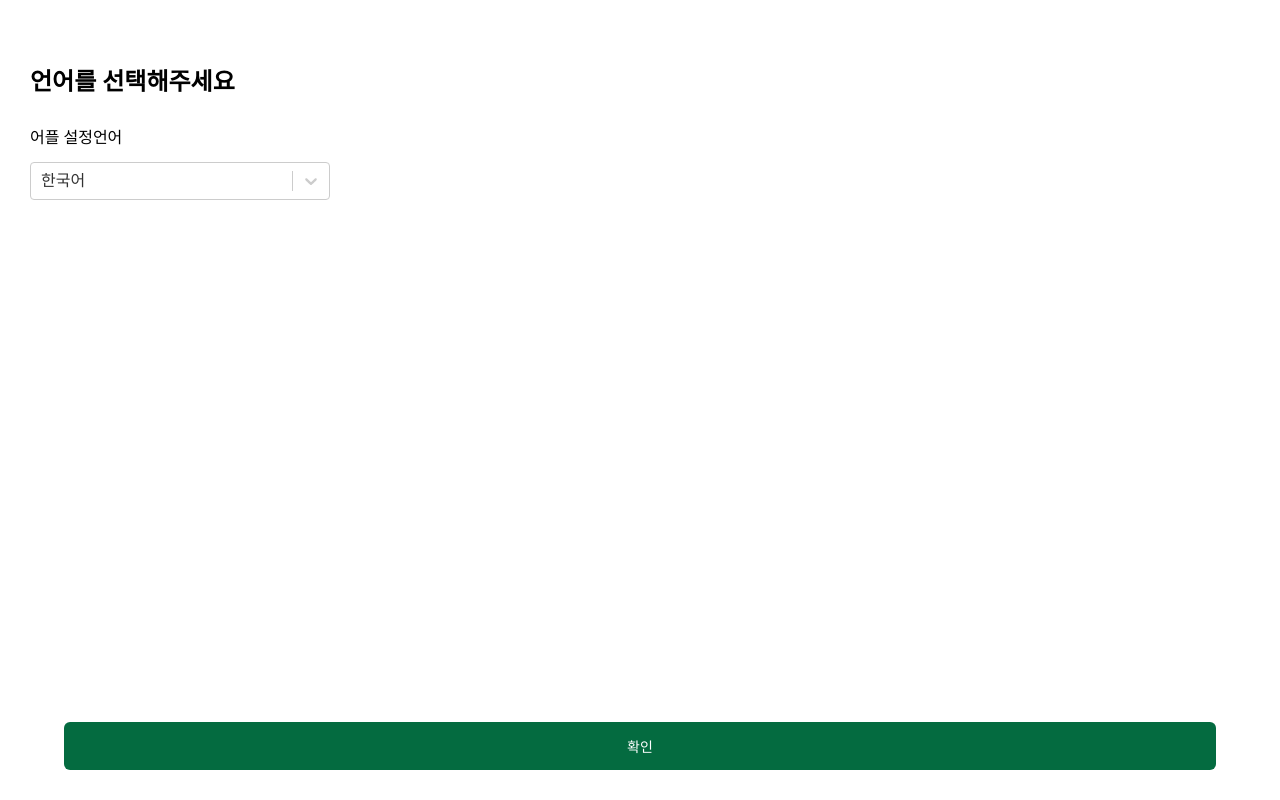
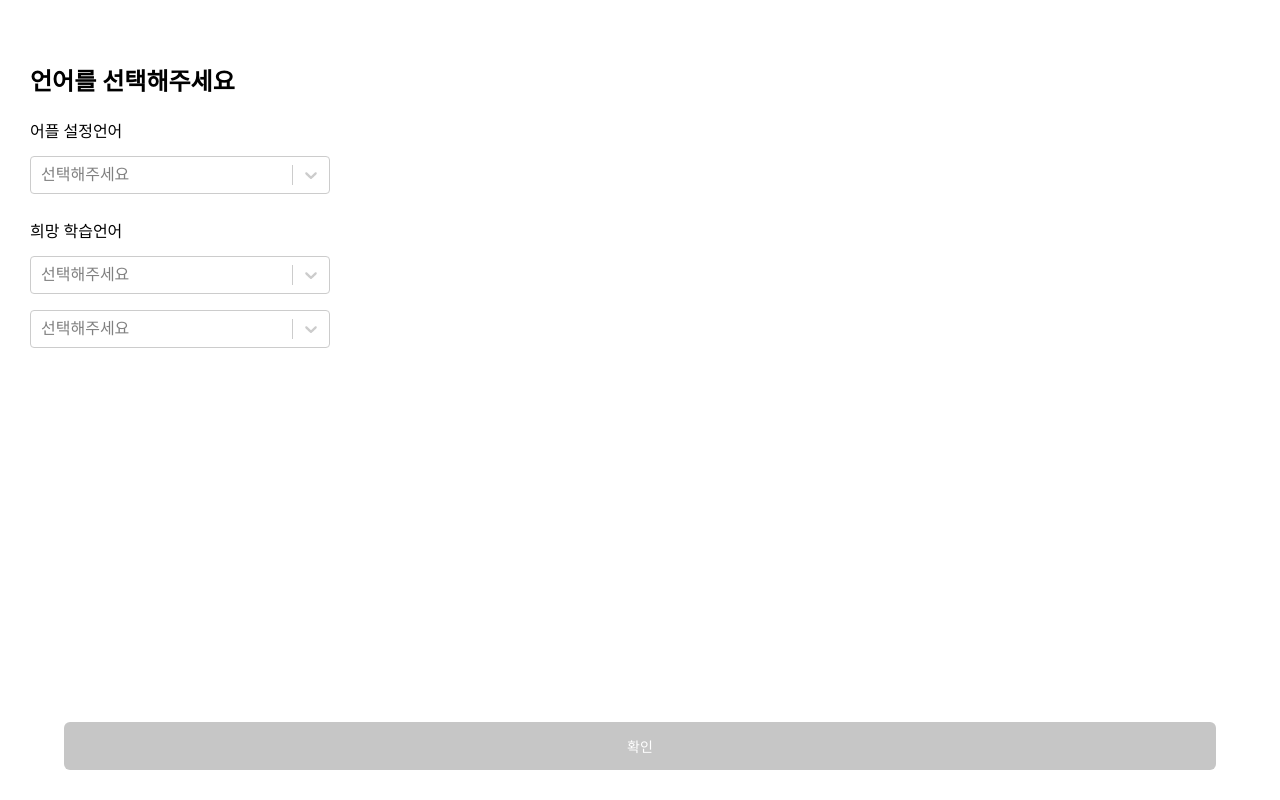
Before and after one commit to ho0010/KUchat-Frontend, a React (Create React App) app: page /signup in a window 1280 px wide. Built offline with nearby package versions, Linux system fonts and the light colour scheme; a web font is replaced by a local one.

Commit message:
Feat: confirm validity

```diff
--- a/src/routes/Signup/Signup.tsx
+++ b/src/routes/Signup/Signup.tsx
@@ -10,7 +10,7 @@ import Birth from "./components/Birth";
 import SignupComplete from "./components/SignupComplete";
 import styles from "./Signup.module.css";
 
-type Step =
+export type Step =
   | "Language"
   | "Nation"
   | "Name"
@@ -22,8 +22,14 @@ type Step =
 
 const Signup = () => {
   const [step, setStep] = useState<Step>("Language");
+  const [validSteps, setValidSteps] = useState<{ [key in Step]?: boolean }>({});
+
+  const setStepValidity = (step: Step, isValid: boolean) => {
+    setValidSteps((prev) => ({ ...prev, [step]: isValid }));
+  };
+
   const steps: Record<Step, JSX.Element> = {
-    Language: <Language />,
+    Language: <Language setStepValidity={setStepValidity} />,
     Nation: <Nation />,
     Name: <Name />,
     StudentId: <StudentId />,
@@ -58,6 +64,26 @@ const Signup = () => {
     }
   };
 
+  const handleConfirmClick = () => {
+    if (step === "Language") {
+      setStep("Nation");
+    } else if (step === "Nation") {
+      setStep("Name");
+    } else if (step === "Name") {
+      setStep("StudentId");
+    } else if (step === "StudentId") {
+      setStep("StudentInfo");
+    } else if (step === "StudentInfo") {
+      setStep("Gender");
+    } else if (step === "Gender") {
+      setStep("Birth");
+    } else if (step === "Birth") {
+      setStep("SignupComplete");
+    }
+  };
+
+  const isConfirmBtnEnabled = validSteps[step] === true;
+
   return (
     <div className={styles.root}>
       <div className={styles.backBtn}>
@@ -73,7 +99,16 @@ const Signup = () => {
         <div>{steps[step]}</div>
       </div>
       <div className={styles.bottom}>
-        <button className={styles.confirmBtn}>확인</button>
+        <button
+          className={styles.confirmBtn}
+          style={{
+            backgroundColor: isConfirmBtnEnabled ? "#046B40" : "#c6c6c6",
+          }}
+          disabled={!isConfirmBtnEnabled}
+          onClick={handleConfirmClick}
+        >
+          확인
+        </button>
       </div>
     </div>
   );
--- a/src/routes/Signup/components/Language.tsx
+++ b/src/routes/Signup/components/Language.tsx
@@ -1,12 +1,15 @@
-import React, { useState } from "react";
+import React, { useEffect, useState } from "react";
 import SignupTitle from "./SignupTitle";
 import SignupSelectbox from "./SignupSelectbox";
+import { Step } from "../Signup";
 
 interface LanguageOption {
   value: string;
   label: string;
 }
-
+interface LanguageProps {
+  setStepValidity: (step: Step, isValid: boolean) => void;
+}
 const appLanguage: LanguageOption[] = [
   { value: "한국어", label: "한국어" },
   { value: "영어", label: "영어" },
@@ -14,13 +17,42 @@ const appLanguage: LanguageOption[] = [
   { value: "일본어", label: "일본어" },
 ];
 
-const Language = () => {
+const studyLanguage: LanguageOption[] = [
+  { value: "한국어", label: "한국어" },
+  { value: "영어", label: "영어" },
+  { value: "중국어", label: "중국어" },
+  { value: "일본어", label: "일본어" },
+];
+
+const Language: React.FC<LanguageProps> = ({ setStepValidity }) => {
   const [selectedAppLanguage, setSelectedAppLanguage] =
-    useState<LanguageOption | null>(appLanguage[0]);
+    useState<LanguageOption | null>(null);
 
   const handleAppLanguageChange = (option: LanguageOption | null) => {
     setSelectedAppLanguage(option);
   };
+
+  const [selectedStudyLanguage1, setSelectedStudyLanguage1] =
+    useState<LanguageOption | null>(null);
+
+  const handleStudyLanguage1Change = (option: LanguageOption | null) => {
+    setSelectedStudyLanguage1(option);
+  };
+
+  const [selectedStudyLanguage2, setSelectedStudyLanguage2] =
+    useState<LanguageOption | null>(null);
+
+  const handleStudyLanguage2Change = (option: LanguageOption | null) => {
+    setSelectedStudyLanguage2(option);
+  };
+
+  useEffect(() => {
+    const isValid =
+      selectedAppLanguage !== null &&
+      selectedStudyLanguage1 !== null &&
+      selectedStudyLanguage2 !== null;
+    setStepValidity("Language", isValid);
+  }, [selectedAppLanguage, selectedStudyLanguage1, selectedStudyLanguage2]);
 
   return (
     <div>
@@ -32,6 +64,21 @@ const Language = () => {
         value={selectedAppLanguage}
         onChange={handleAppLanguageChange}
       />
+
+      <div style={{ height: "30px" }} />
+
+      <SignupSelectbox
+        title="희망 학습언어"
+        options={studyLanguage}
+        value={selectedStudyLanguage1}
+        onChange={handleStudyLanguage1Change}
+      />
+
+      <SignupSelectbox
+        options={studyLanguage}
+        value={selectedStudyLanguage2}
+        onChange={handleStudyLanguage2Change}
+      />
     </div>
   );
 };
--- a/src/routes/Signup/components/SignupSelectbox.tsx
+++ b/src/routes/Signup/components/SignupSelectbox.tsx
@@ -19,7 +19,7 @@ const SignupSelectbox: React.FC<SignupSelectboxProps> = ({
       <div style={{ marginBottom: "16px" }}>{title}</div>
       <div style={{ width: "300px" }}>
         <Select
-          defaultValue={options[0]}
+          placeholder="선택해주세요"
           options={options}
           value={value}
           onChange={onChange}
--- a/src/routes/Signup/components/SignupTitle.tsx
+++ b/src/routes/Signup/components/SignupTitle.tsx
@@ -8,7 +8,7 @@ const SignupTitle: React.FC<SignupTitleProps> = ({ Title }) => {
   const titleStyle: React.CSSProperties = {
     fontSize: "24px",
     fontWeight: 700,
-    marginBottom: "36px",
+    marginBottom: "30px",
   };
 
   return <div style={titleStyle}>{Title}</div>;
```
